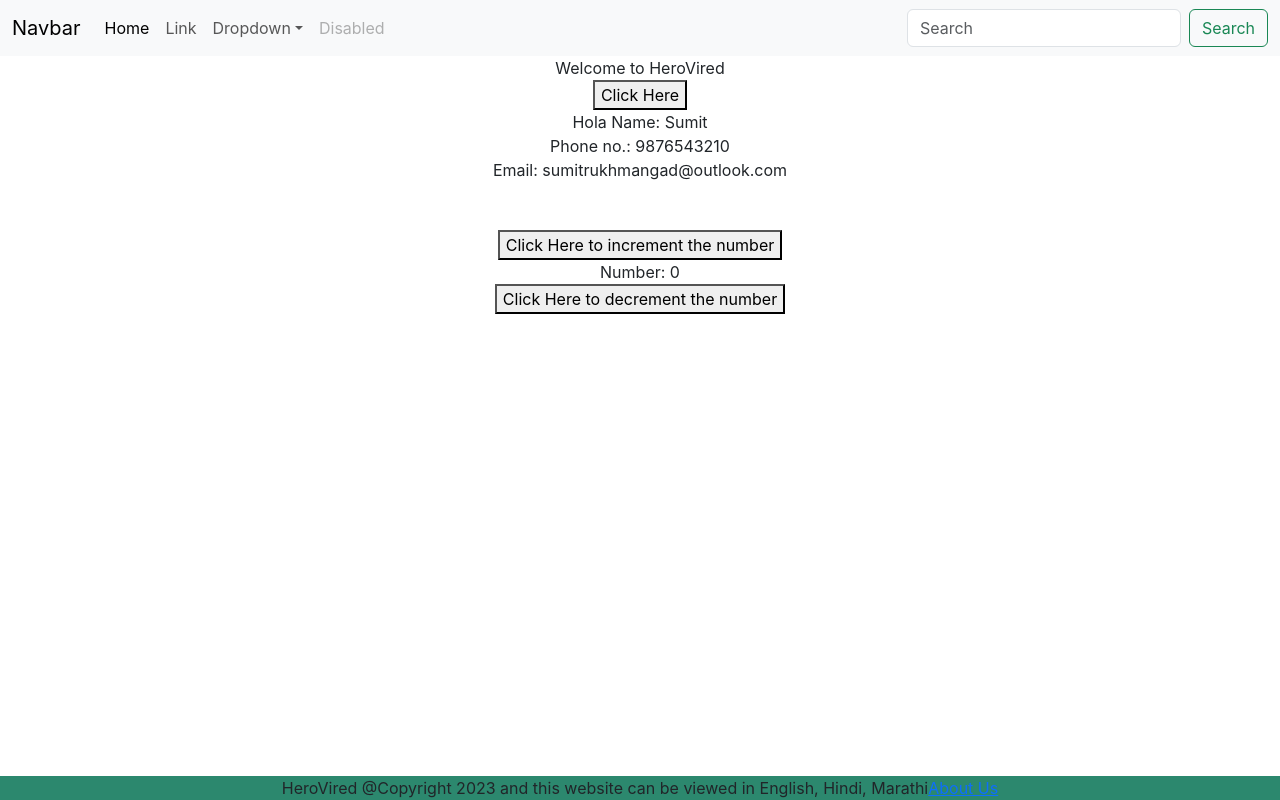
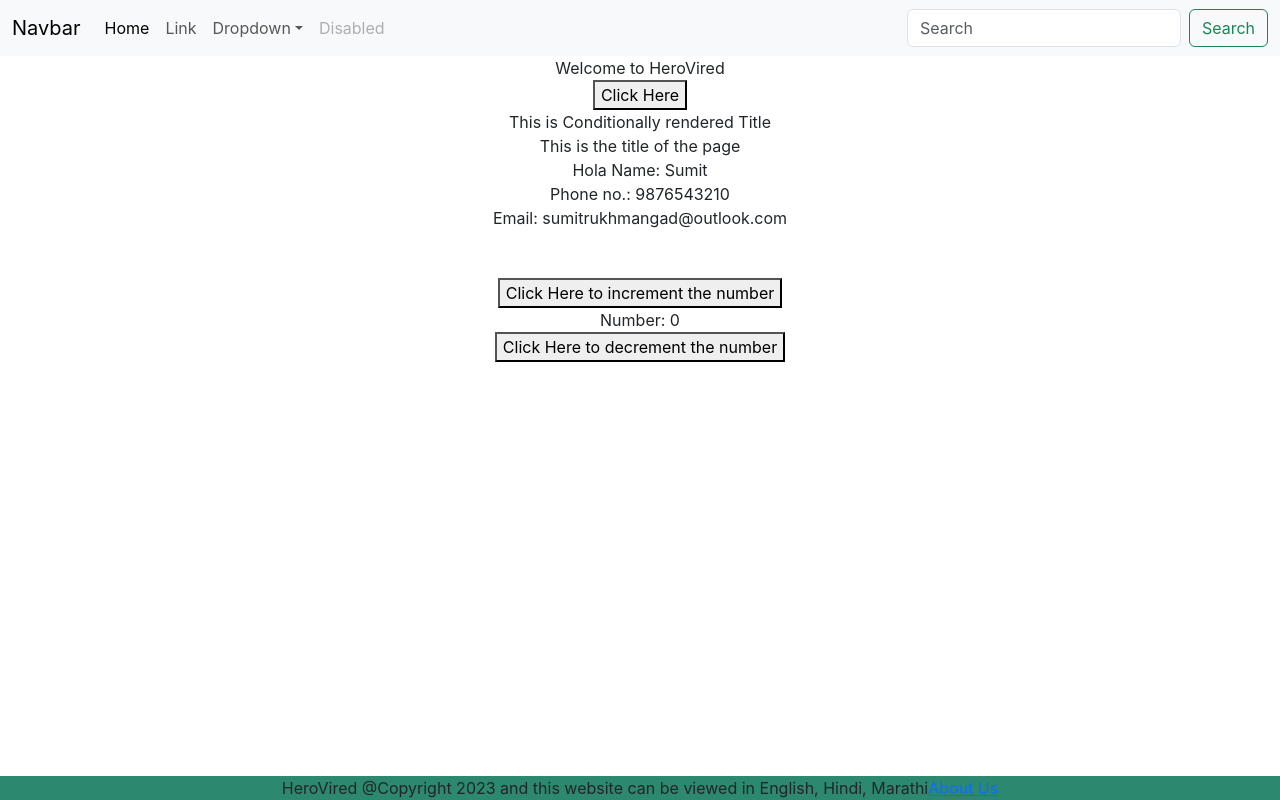
Before and after one commit to Srukhmangad/ClassReactLearning, a React (Create React App) app in the folder client/: page / in a window 1280 px wide. Built offline with nearby package versions, Linux system fonts and the light colour scheme.

Commit message:
WIP: conditional rendering practice

```diff
--- a/client/src/App.js
+++ b/client/src/App.js
@@ -21,6 +21,7 @@
   }
     const [name,setName]=useState('HeroVired');
     const [num,setNum]=useState(0);
+    const [showTitlePage,setShowTitlePage]=useState(true)
 
 
     function HandleClick(){
@@ -47,7 +48,7 @@
     <div className="App">
       <Navbar></Navbar>
 
-      <Header name={name} setName={setName}></Header>
+      <Header name={name} setName={setName} showTitlePage={showTitlePage} setShowTitlePage={setShowTitlePage}></Header>
       <Contactus name={contactdetails.name} phone={contactdetails.phone} email={contactdetails.email} salutation={salutation[2]}></Contactus>
       <br></br><br></br>
       <button onClick={Increment}>Click Here to increment the number</button><br></br>
--- a/client/src/components/Header.js
+++ b/client/src/components/Header.js
@@ -1,10 +1,13 @@
 import react from 'react'
 import './Header.css'
+import Title from './subcomponents/Titile'
 
-function Header({name, setName}){
+function Header({name, setName,showTitlePage,setShowTitlePage}){
 
     function HandleClick(){
-        if(name=='HeroVired'){setName('Hero')}
+        if(name=='HeroVired'){
+            setName('Hero')
+        setShowTitlePage(false)}
         else{setName('HeroVired')}
       }
 
@@ -12,6 +15,7 @@
         <div>
             <div>Welcome to {name}</div>
             <button onClick={HandleClick}>Click Here</button>
+            <div>This is Conditionally rendered Title{showTitlePage? <Title/>:null}</div>
         </div>
     )
 }
--- /dev/null
+++ b/client/src/components/subcomponents/Titile.js
@@ -0,0 +1,7 @@
+import React from "react";
+
+export default function Title(){
+    return(
+        <div>This is the title of the page</div>
+    )
+}
```
